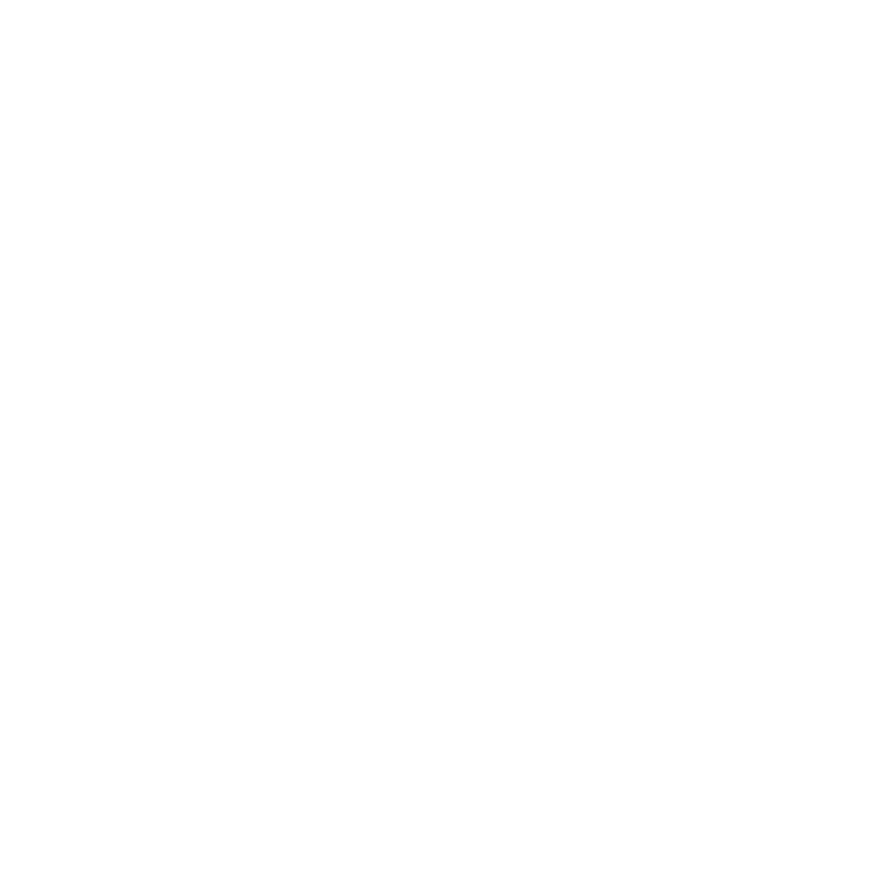
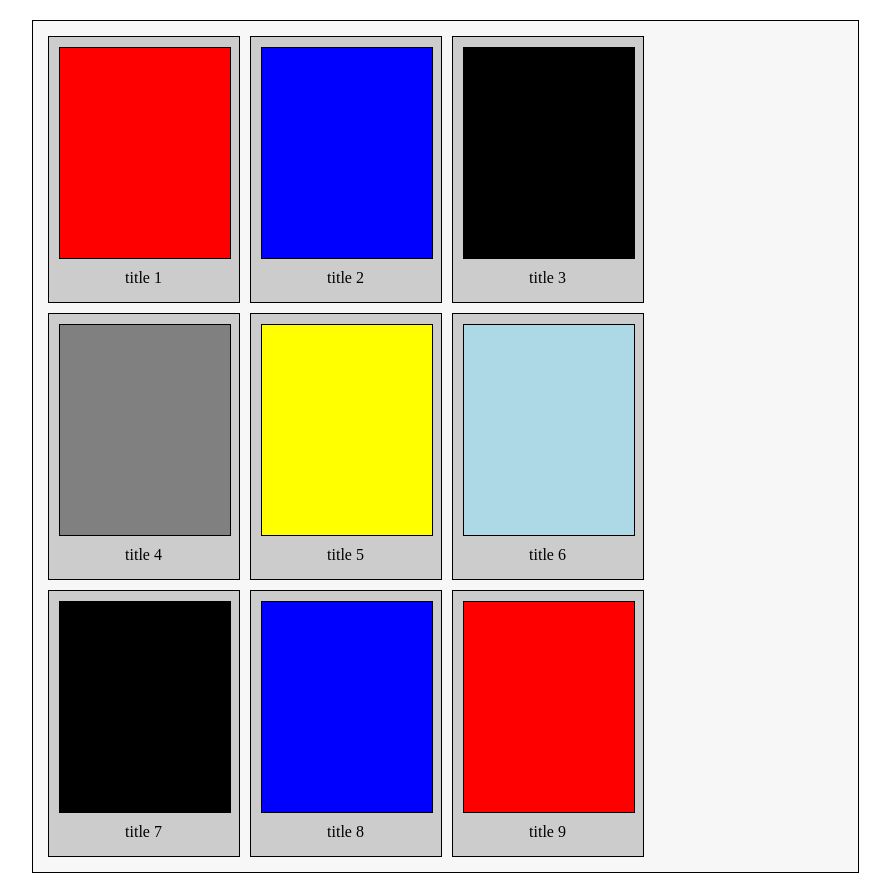
Before and after one commit to fsinstructor02/isotope-grid-data, a plain HTML site: page index.html in a window 1280 px wide. Shown: the whole page, without its empty margins (195-1085 px from the left). Before the commit the page ends 800 px from the top, so only its background shows below. Drawn offline with Linux system fonts and the light colour scheme.

Commit message:
complete

```diff
--- a/css/main.css
+++ b/css/main.css
@@ -1 +1,42 @@
 /*CSS Selecetors ids and classes*/
+
+
+.grid-container {
+    position: relative;
+    margin: 20px auto;
+    max-width: 805px;
+    border: 0.5px solid #000;
+    height: auto;
+    padding: 10px;
+    background: #f7f7f7;
+}
+
+
+
+.grid-blocks {
+    border: 0.5px solid #000;
+    background: #ccc;
+    margin: 5px;
+    padding: 5px;
+    position: relative;
+    width: 180px;
+}
+
+.grid-blocks-image {
+    border: 0.5px solid #000;
+    background: red;
+    margin: 5px;
+    padding: 5px;
+    position: relative;
+    width: 160px;
+    height: 200px;
+}
+
+.grid-blocks-title {
+  text-align: center;
+  font-size: 16px;
+    margin: 5px;
+    padding: 5px;
+    position: relative;
+    width: 160px;
+}
--- a/index.html
+++ b/index.html
@@ -9,7 +9,7 @@
 </head>
 <body>
 
-
+<div class="grid-container"></div>
 
 </body>
 
--- a/js/data.js
+++ b/js/data.js
@@ -0,0 +1,28 @@
+var dataC = [{
+    "image": "red",
+    "title": "title 1"
+},{
+    "image": "blue",
+    "title": "title 2"
+},{
+    "image": "black",
+    "title": "title 3"
+},{
+    "image": "grey",
+    "title": "title 4"
+},{
+    "image": "yellow",
+    "title": "title 5"
+},{
+    "image": "lightblue",
+    "title": "title 6"
+},{
+    "image": "black",
+    "title": "title 7"
+},{
+    "image": "blue",
+    "title": "title 8"
+},{
+    "image": "red",
+    "title": "title 9"
+}]
--- a/js/main.js
+++ b/js/main.js
@@ -1,7 +1,24 @@
 /*Js Jq functions etc*/
 jQuery(function(){ // JQuery function call to run code
 
+    var i;
+    var imageColor;
+    var titleName;
+
+    for (i = 0; i < dataC.length; i++) {
+
+      imageColor =dataC[i]["image"];
+      titleName = dataC[i]["title"];
+
+      $(".grid-container").append( "<div class='grid-blocks'><div class='grid-blocks-image' style='background-color:"+ imageColor +"'></div><div class='grid-blocks-title'>" + titleName + "</div></div>" );
+    }
 
 
+      var $grid = $('.grid-container').isotope({
+        // main isotope options
+        itemSelector: '.grid-blocks',
+        // set layoutMode
+        layoutMode: 'masonry'
+      })
 
 });(jQuery);
```
